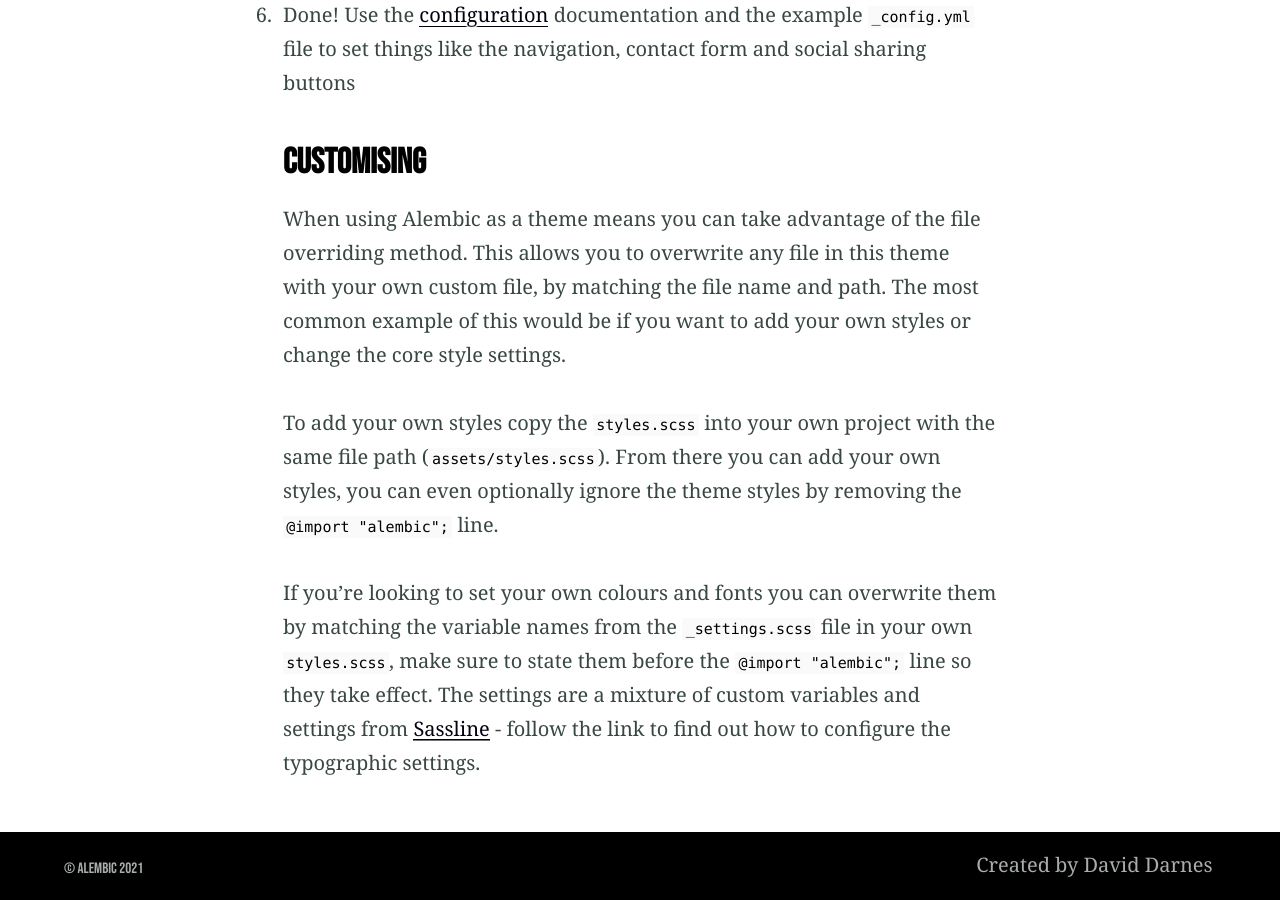
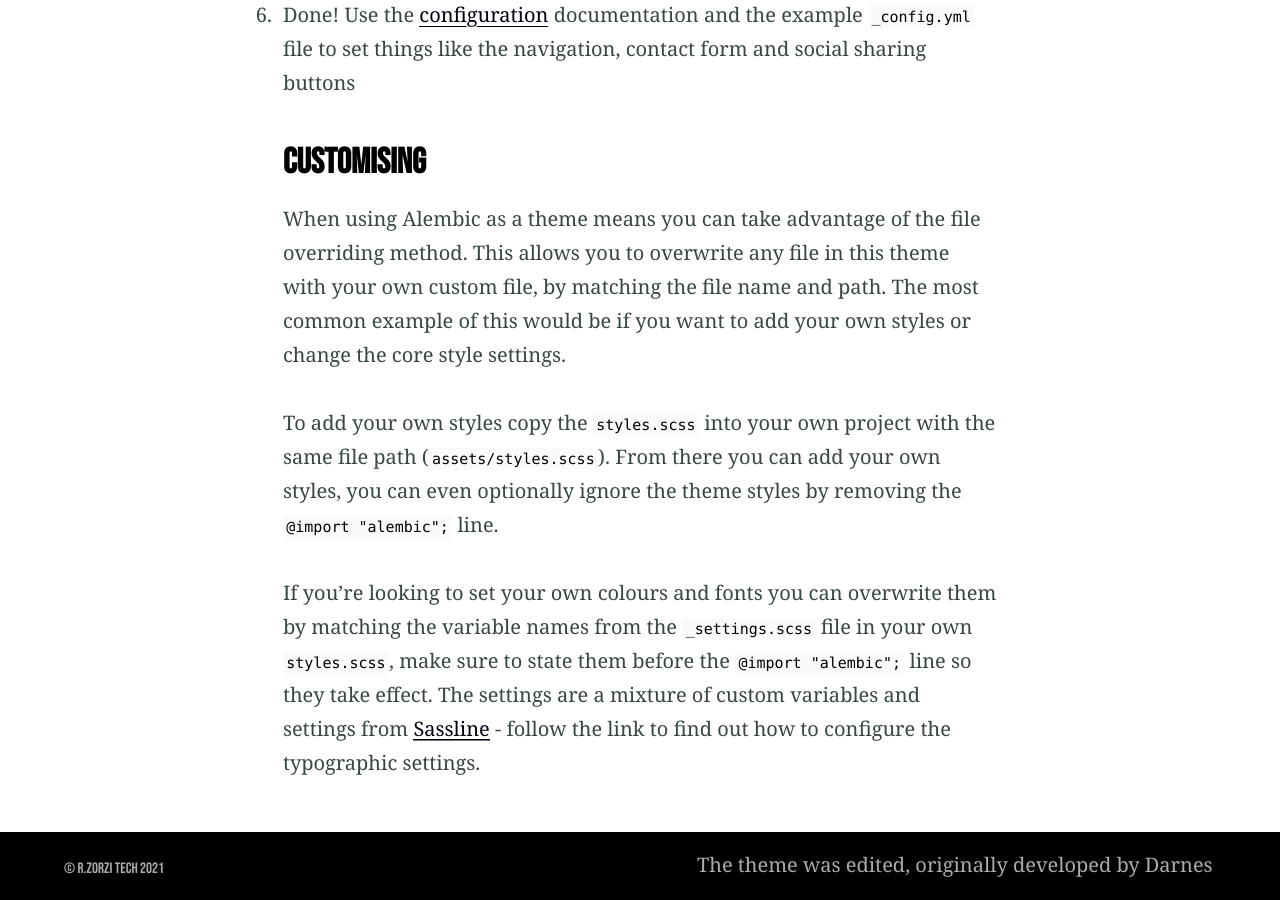
Before and after one commit to rzdev97/rzdev97.github.io, a Jekyll site: the page built from index.md, in a window 1280 px wide and 900 px high, scrolled down 4888 px. Built offline with Jekyll 4.4.1, drawn with Linux system fonts in a browser that asks for light colours.

Commit message:
Update _config.yml

```diff
--- a/_config.yml
+++ b/_config.yml
@@ -93,13 +93,13 @@ defaults:
 # 7. Site settings
 encoding: utf-8 # Make sure the encoding is right
 lang: en-GB # Set the site language
-title: "Alembic" # Site name or title, also used in jekyll-seo-tag
+title: "R.Zorzi Tech" # Site name or title, also used in jekyll-seo-tag
 logo: "/assets/logos/logo.svg" # Site logo, also used in jekyll-seo-tag
 description: "Alembic is a starting point for Jekyll projects. Rather than starting from scratch, this boilerplate is designed to get the ball rolling immediately" # Site description and default description, also used in jekyll-seo-tag
-url: "https://alembic.darn.es" # Site url, also used in jekyll-seo-tag
+url: "https://www.rzorzi.tech" # Site url, also used in jekyll-seo-tag
 baseurl: ""
-repo: "https://github.com/daviddarnes/alembic"
-email: "me@daviddarnes.com"
+repo: "https://github.com/rzdev97"
+email: "contact@rzorzi.tech"
 # disqus: "alembic-1" # Blog post comments, uncomment the option and set the site ID from your Disqus account
 # google_analytics: ''
 # google_analytics_anonymize_ip: ''
@@ -133,11 +133,11 @@ navigation_header:
   url: https://github.com/daviddarnes/alembic
 
 navigation_footer:
-- title: Created by David Darnes
+- title: The theme was edited, originally developed by Darnes
   url: https://darn.es
 
 social_links: # Appears in sidebar. Set the urls then uncomment and comment out as desired
-  Twitter: https://twitter.com/DavidDarnes
+  Twitter: https://twitter.com/rzorzitech
   LinkedIn: https://www.linkedin.com/in/daviddarnes
   GitHub: https://github.com/daviddarnes
   link: https://darn.es
```
